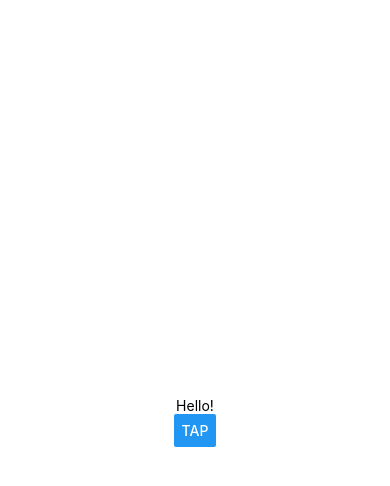
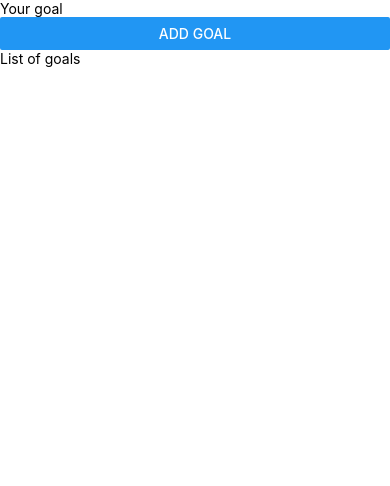
Before and after one commit to PraneethBunny123/GoalsApp, a React Native app: screen / in a window 390 px wide. Shown: the top 486 px of the page. Built offline with nearby package versions, Linux system fonts and the light colour scheme.

Commit message:
Outline of goals app

```diff
--- a/App.js
+++ b/App.js
@@ -1,20 +1,20 @@
 import { StatusBar } from 'expo-status-bar';
-import { Button, StyleSheet, Text, View } from 'react-native';
+import { Button, StyleSheet, Text, TextInput, View } from 'react-native';
 
 export default function App() {
-  return (
-    <View style={styles.container}>
-      <Text>Hello!</Text>
-      <Button title='Tap' />
-    </View>
-  );
+    return (
+        <View>
+            <View>
+                <TextInput placeholder='Your goal'/>
+                <Button title='Add Goal' />
+            </View>
+            <View>
+                <Text>List of goals</Text>
+            </View>
+        </View>
+    );
 }
 
 const styles = StyleSheet.create({
-  container: {
-    flex: 1,
-    backgroundColor: '#fff',
-    alignItems: 'center',
-    justifyContent: 'center',
-  },
+
 });
```
